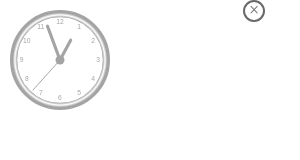
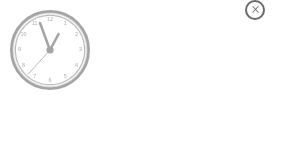
Before and after one commit to xwizard102/electron-clock, an Electron app: page index.html in a window 300 px wide. Drawn offline with Linux system fonts and the light colour scheme.

Commit message:
Updated UI

```diff
--- a/index.html
+++ b/index.html
@@ -9,11 +9,11 @@
     .close {
         color: #696969;
         float: right;
-        font-size: 18px;
+        font-size: 16px;
         border:2px solid #696969;
         border-radius:50%;
-        height:18px;
-        width:18px;
+        height:16px;
+        width:16px;
        -moz-border-radius:50%;
         -webkit-border-radius:50%;
         z-index: 99;
@@ -42,9 +42,9 @@
   <body>
       <div style="overflow: hidden;">
         <div class="close" style="position:absolute; right:35px; top:0px;" onclick="app.quit();">
-            <div style="margin-left:4px; margin-top:-2px;">&times;</div>
+            <div style="margin-left:4px; margin-top: -1px;">&times;</div>
         </div>
-        <canvas id="canvas" class="canvas" width="100" height="100" style="-webkit-app-region: drag; border: solid white 2px; background-color:#696969; opacity:0.6;"/>
+        <canvas id="canvas" class="canvas" width="80" height="80" style="-webkit-app-region: drag; border: solid white 2px; background-color:#696969; opacity:0.6;"/>
       </div>
   </body>
 
--- a/main.js
+++ b/main.js
@@ -18,7 +18,7 @@ var mainWindow = null;
 
 function createWindow () {
 
-  mainWindow = new BrowserWindow({width: 158, height: 130,
+  mainWindow = new BrowserWindow({width: 138, height: 120,
                                   resizable: false,
                                   frame: false,
                                   transparent: true,
```
